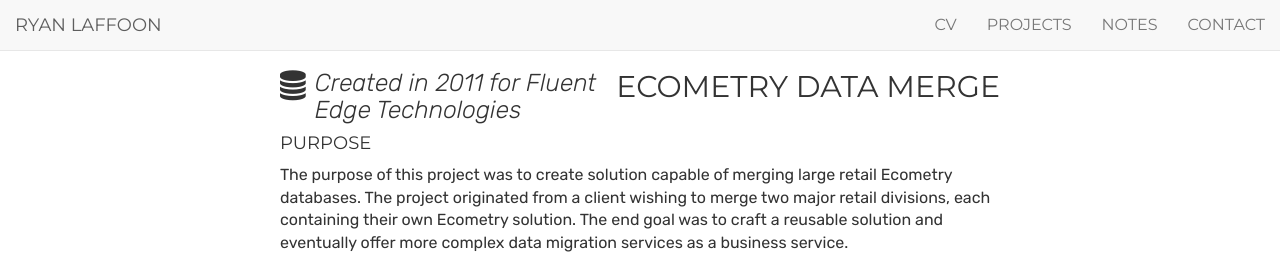
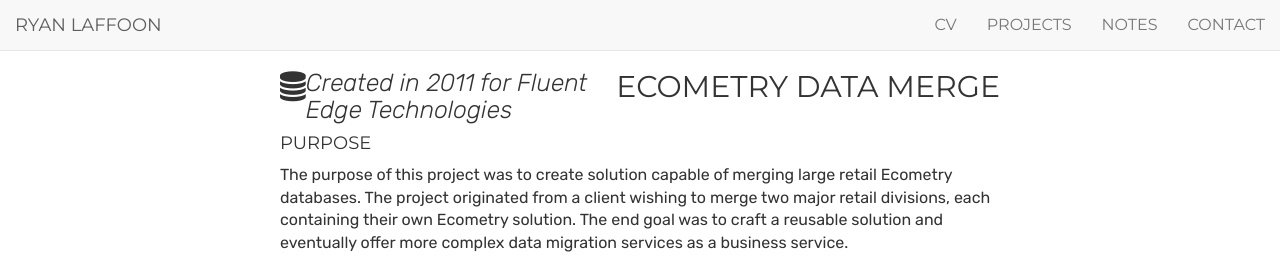
Before and after one commit to ryanlaffoon/ryanlaffoon.github.io, a Jekyll site: the page built from _projects/Ecometry-Data-Merge.md, in a window 1280 px wide. Shown: the top 260 px of the page. Built offline with Jekyll 4.4.1, drawn with Linux system fonts in a browser that asks for light colours; comment, search, counter and statistics services are not loaded.

Commit message:
Update project.html

```diff
--- a/_layouts/project.html
+++ b/_layouts/project.html
@@ -9,7 +9,7 @@
     <div class="project single">
         <div>
             <h2 class="title">
-                <i class="{{ project.icon }} pull-left"></i>
+                <span class="pull-left"><i class="{{ project.icon }}"></i></span>
                 <span class="pull-right">{{ project.name }}</span>
             </h2>
         </div>
```
